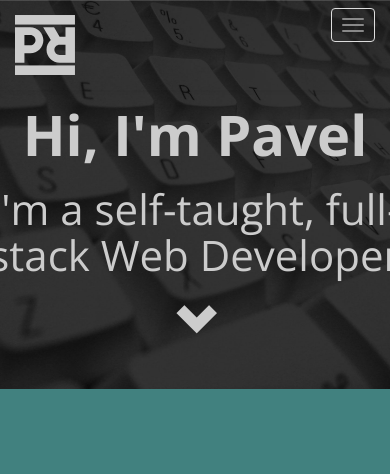
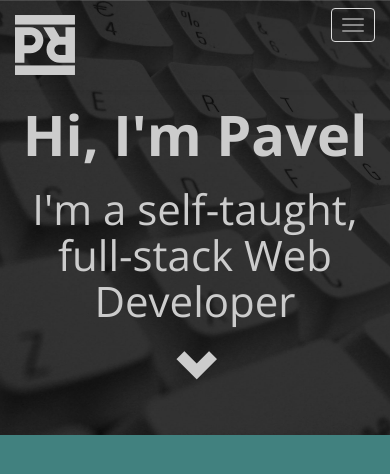
Before and after one commit to pavelrogala/pavelrogala.github.io, a Jekyll site: the page built from index.html, in a window 390 px wide. Shown: the top 474 px of the page. Built offline with Jekyll 4.4.1, drawn with Linux system fonts in a browser that asks for light colours; nearby versions of some CDN libraries.

Commit message:
responsive repairs

```diff
--- a/assets/css/main.css
+++ b/assets/css/main.css
@@ -10,7 +10,7 @@ body {
    background-size: cover;
 }
 .cover-1{
-   padding-bottom: 30px;
+   padding:0 20px 30px;
    margin: none;
 }
 
```
Also changed, not shown: 1 other file.
